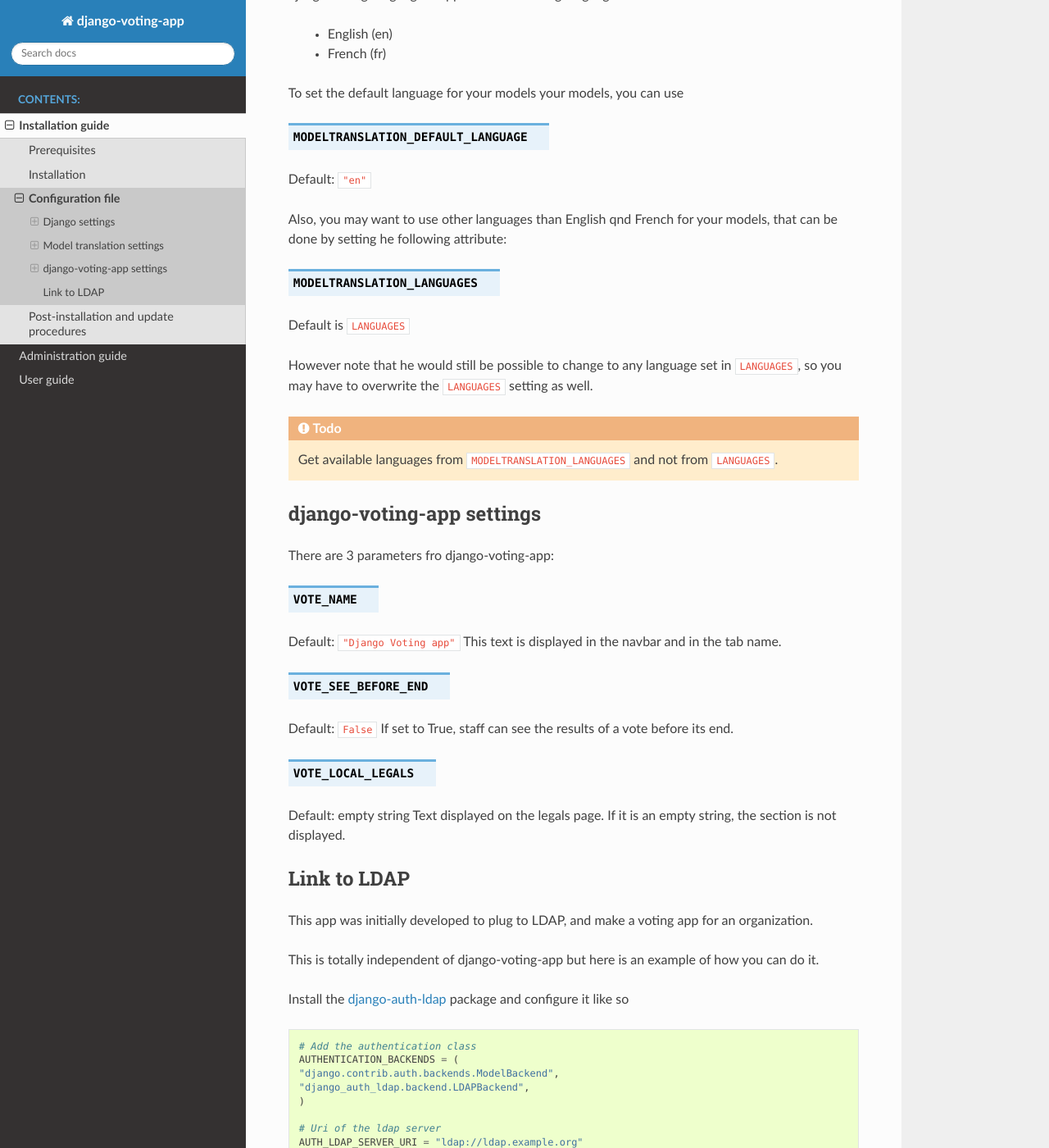
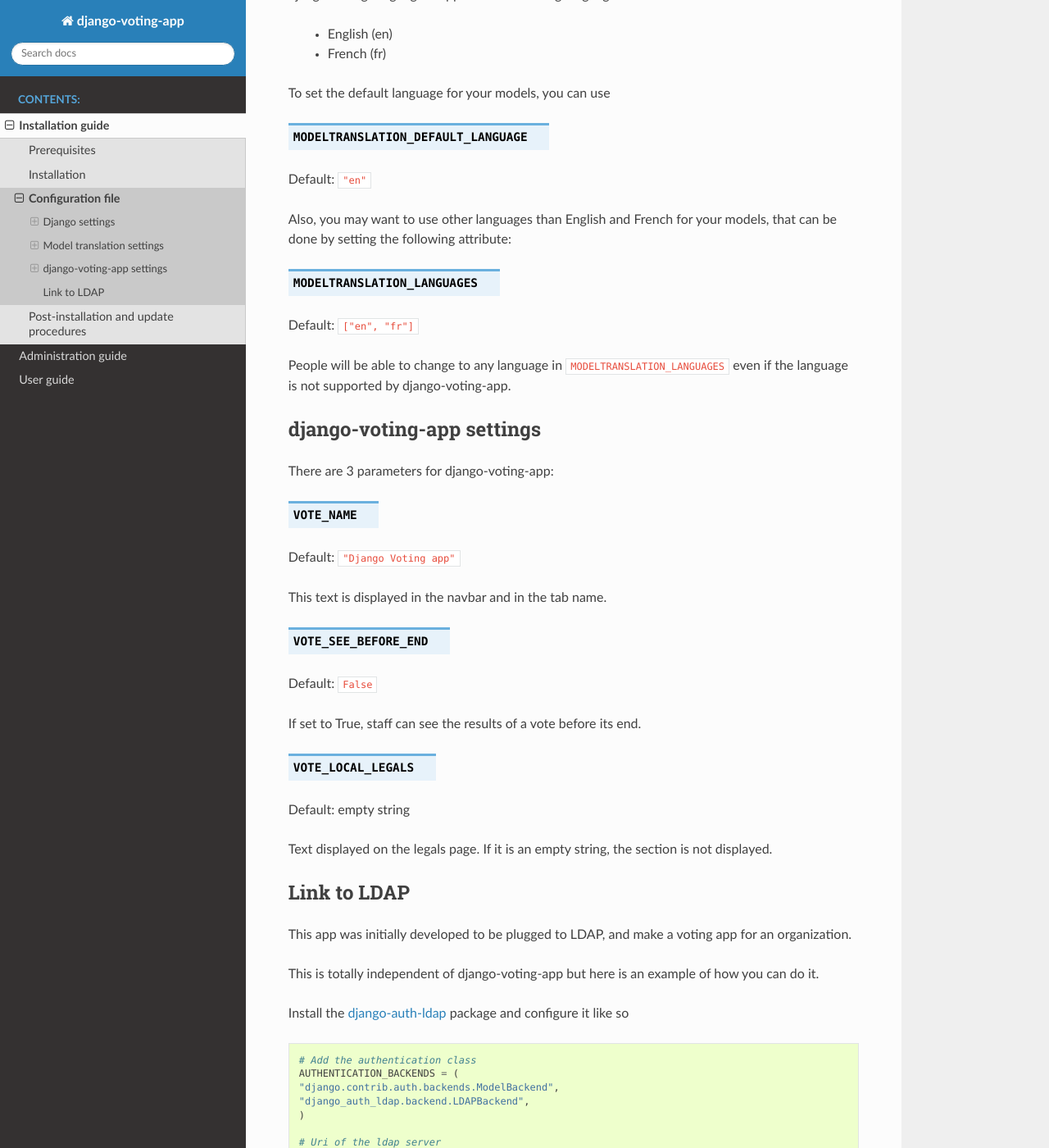
Before and after one commit to nanoy42/django-voting-app, a Sphinx documentation site: the page built from docs/installation_configuration.rst, in a window 1280 px wide and 1400 px high, scrolled down 2807 px. Shown: the whole window at 82% size. Built offline with Sphinx 7.4.7 and the Read the Docs theme 2.0.0, drawn with Linux system fonts in a browser that asks for light colours.

```diff
--- a/docs/installation_configuration.rst
+++ b/docs/installation_configuration.rst
@@ -105,51 +105,51 @@ django-voting-languages supports the following languages :
  * English (en)
  * French (fr)
 
-To set the default language for your models your models, you can use
+To set the default language for your models, you can use
 
 .. attribute:: MODELTRANSLATION_DEFAULT_LANGUAGE
 
 Default: ``"en"``
 
-Also, you may want to use other languages than English qnd French for your models, that can be done by setting he following attribute:
+Also, you may want to use other languages than English and French for your models, that can be done by setting the following attribute:
 
 .. attribute:: MODELTRANSLATION_LANGUAGES
 
-Default is ``LANGUAGES``
+Default: ``["en", "fr"]``
 
 
-However note that he would still be possible to change to any language set in ``LANGUAGES``, so you may have to overwrite the ``LANGUAGES`` setting as well.
-
-.. todo:: Get available languages from ``MODELTRANSLATION_LANGUAGES`` and not from ``LANGUAGES``.
-
+People will be able to change to any language in ``MODELTRANSLATION_LANGUAGES`` even if the language is not supported by django-voting-app.
 
 django-voting-app settings
 ##########################
 
-There are 3 parameters fro django-voting-app:
+There are 3 parameters for django-voting-app:
 
 .. attribute:: VOTE_NAME
 
 Default: ``"Django Voting app"``
+
 This text is displayed in the navbar and in the tab name.
 
 .. attribute:: VOTE_SEE_BEFORE_END
 
 Default: ``False``
+
 If set to True, staff can see the results of a vote before its end.
 
 .. attribute:: VOTE_LOCAL_LEGALS
 
 Default: empty string
+
 Text displayed on the legals page. If it is an empty string, the section is not displayed.
 
 
 Link to LDAP
 ############
 
-This app was initially developed to plug to LDAP, and make a voting app for an organization.
+This app was initially developed to be plugged to LDAP, and make a voting app for an organization.
 
-This is totally independent of django-voting-app but here is an example of how you can do it.\
+This is totally independent of django-voting-app but here is an example of how you can do it.
 
 Install the `django-auth-ldap <https://github.com/django-auth-ldap/django-auth-ldap>`_ package and configure it like so
 
--- a/docs/utilisation.rst
+++ b/docs/utilisation.rst
@@ -1,7 +1,7 @@
 User guide
 ==========
 
-Normal users have access to the list of votes. Eac vote appears in one of three colors :
+Normal users have access to the list of votes. Each vote appears in one of three colors :
 
 * yellow : the vote is ready but has not begun
 * green : the vote is ongoing
```
Also changed, not shown: docs/administration.rst (+7 -7 lines), docs/installation_migration.rst (+4 -4 lines), 4 other files.
